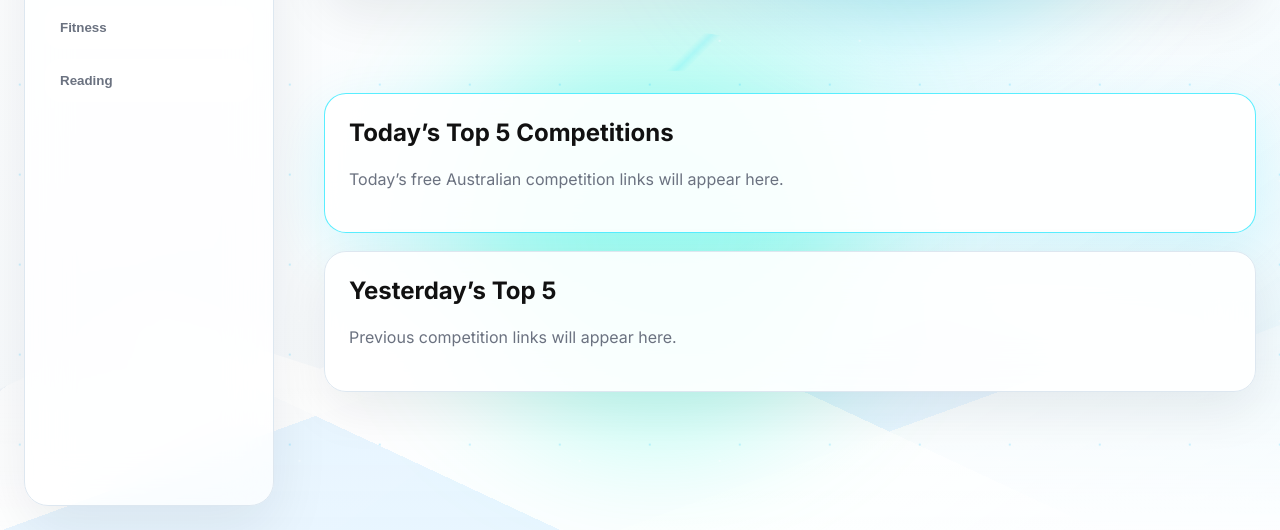
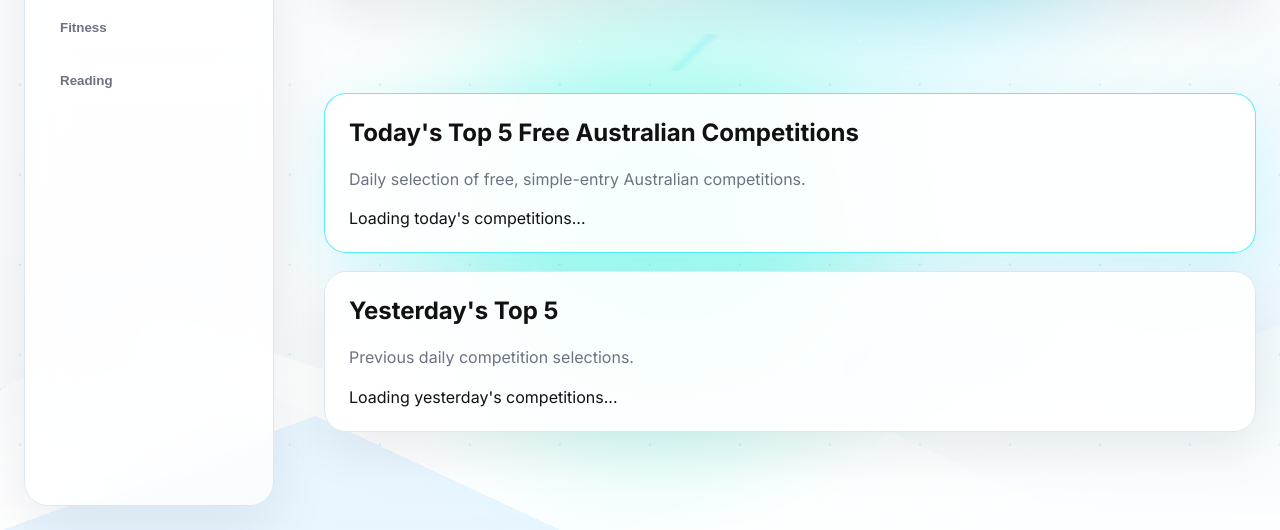
Before and after one commit to 50d1ctat1on50/Personal-Dashboard, a website: page index.html in a window 1280 px wide. Both pictures are taken after a click on the button "Competitions". Shown: the part 270-800 px from the top of the page. Drawn offline with Linux system fonts and the light colour scheme.

Commit message:
Update index.html

```diff
--- a/index.html
+++ b/index.html
@@ -134,16 +134,30 @@
     </section>
 
     <section id="competitions" class="tab">
-      <div class="card glass neon">
-        <h2>Today’s Top 5 Competitions</h2>
-        <p>Today’s free Australian competition links will appear here.</p>
-      </div>
 
-      <div class="card glass">
-        <h2>Yesterday’s Top 5</h2>
-        <p>Previous competition links will appear here.</p>
-      </div>
-    </section>
+  <div class="card glass neon">
+    <h2>Today's Top 5 Free Australian Competitions</h2>
+    <p>
+      Daily selection of free, simple-entry Australian competitions.
+    </p>
+
+    <div id="todayCompetitions" class="competition-list">
+      Loading today's competitions...
+    </div>
+  </div>
+
+  <div class="card glass">
+    <h2>Yesterday's Top 5</h2>
+    <p>
+      Previous daily competition selections.
+    </p>
+
+    <div id="yesterdayCompetitions" class="competition-list">
+      Loading yesterday's competitions...
+    </div>
+  </div>
+
+</section>
 
     <section id="projects" class="tab">
       <div class="card glass">
@@ -190,6 +204,7 @@
   </script>
 
   <script src="today-calendar.js"></script>
+  <script src="competitions.js"></script>
 
 </body>
 </html>
```
